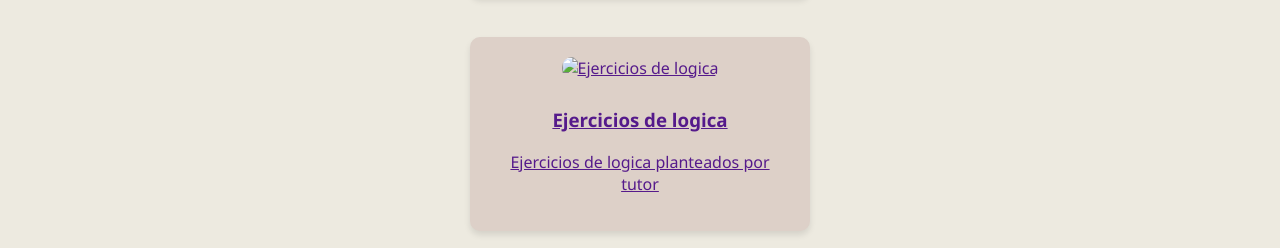
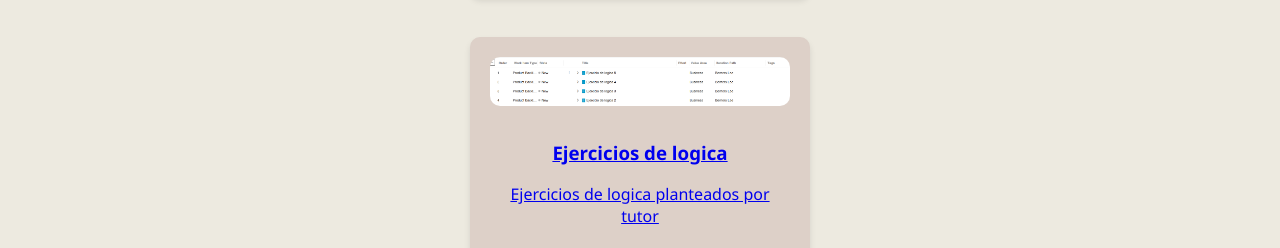
Before and after one commit to Mariana-Velez1942/Portafolio_MV, a plain HTML site: page proyectos_azure.html in a window 1280 px wide. Shown: the part 1335-1583 px from the top of the page. Drawn offline with Linux system fonts and the light colour scheme.

Commit message:
fix:encarpetacion y link

```diff
--- a/proyectos_azure.html
+++ b/proyectos_azure.html
@@ -44,8 +44,8 @@
 </div>
 
 <div class="project-grid">
-  <a href="" class="project-card">
-    <img src=".img/ejercicios_logica.png" alt="Ejercicios de logica">
+  <a href="https://dev.azure.com/riwi-cohorte-4/Berners%20Lee/_backlogs/backlog/Revil/Backlog%20items?workitem=1724" class="project-card">
+    <img src="./img/ejercicios_logica.png" alt="Ejercicios de logica">
     <h3>Ejercicios de logica</h3>
     <p>Ejercicios de logica planteados por tutor</p>
   </a>
```
